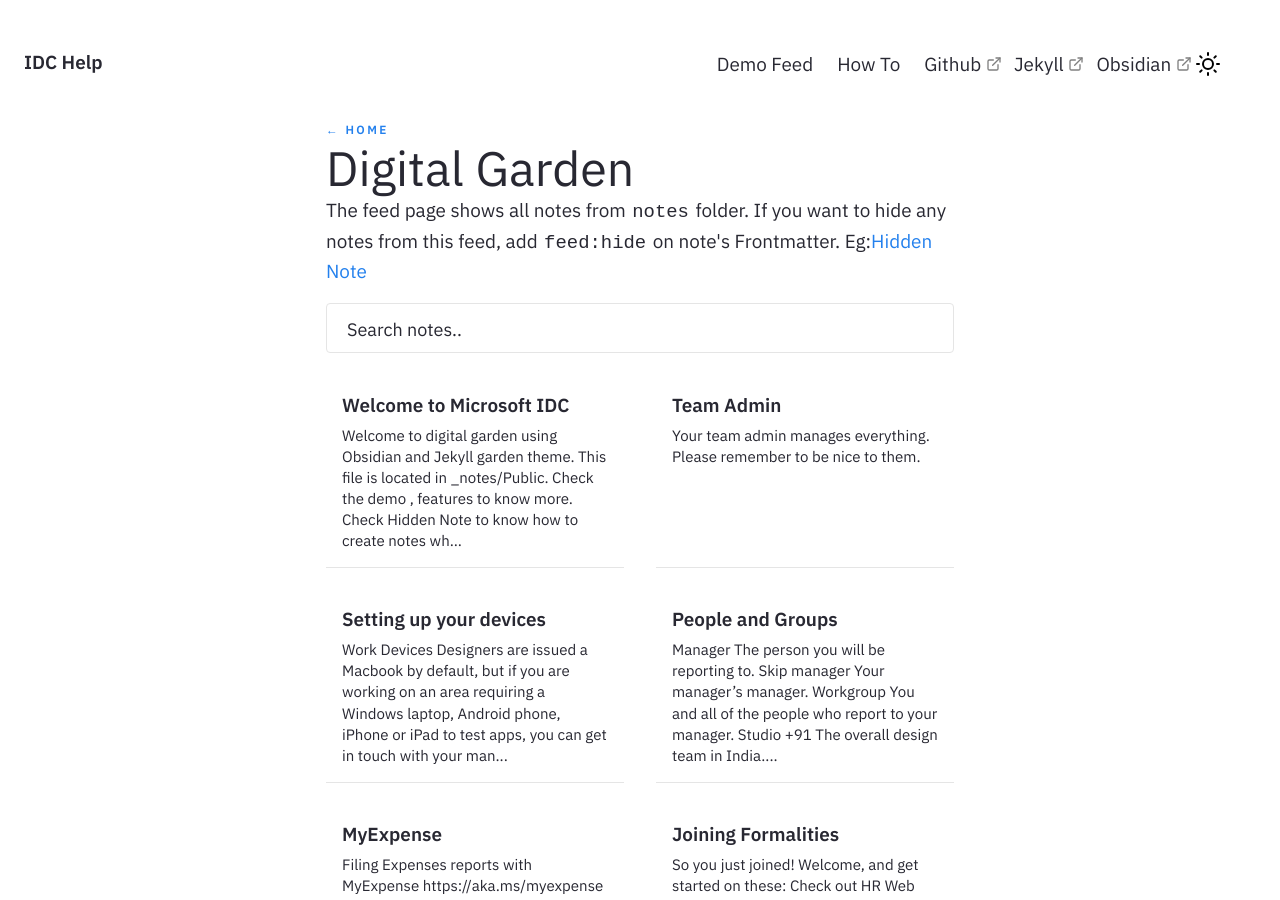
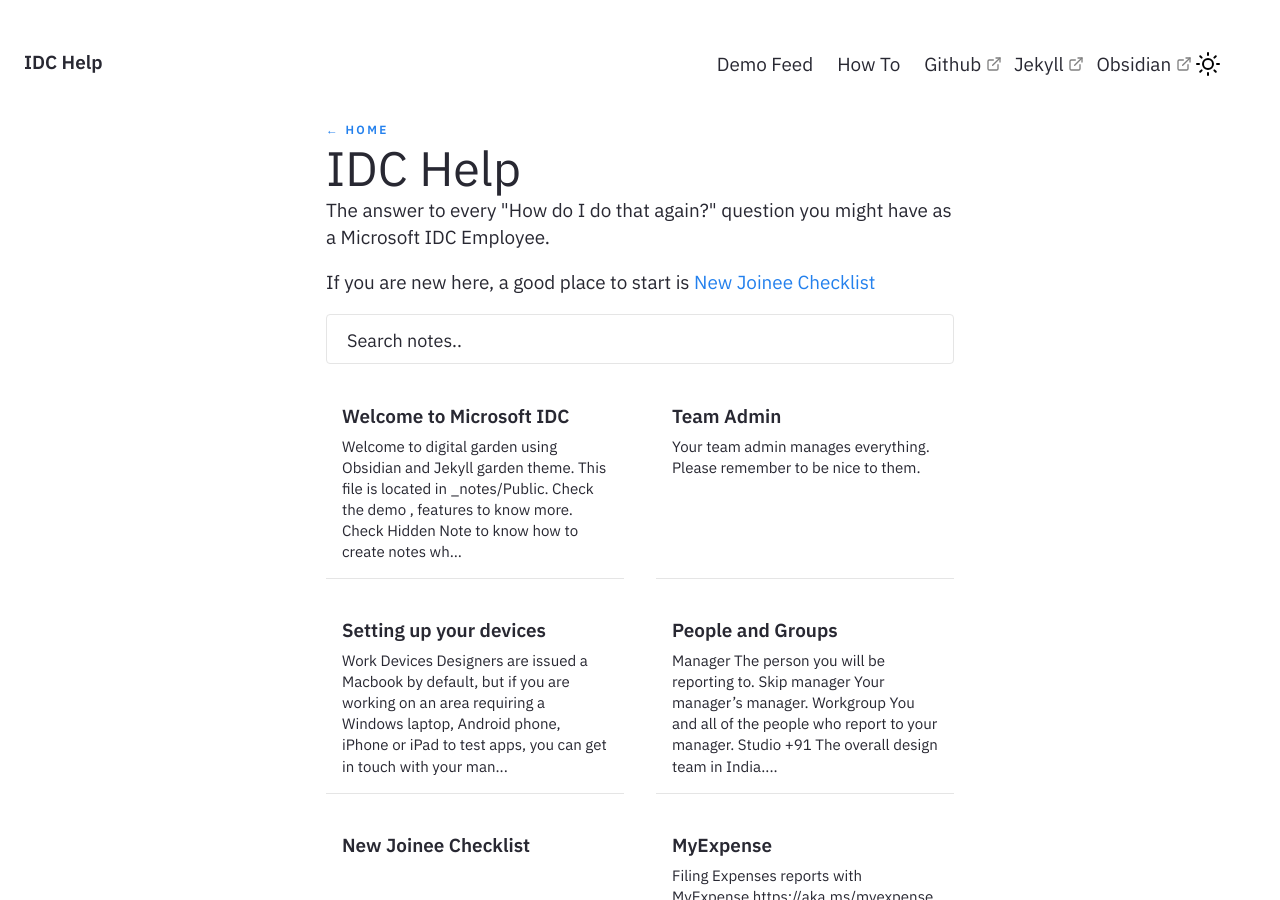
Before and after one commit to akademi-archive/akademi-archive.github.io, a Jekyll site: the page built from pages/notes.md, in a window 1280 px wide and 900 px high. Built offline with Jekyll 4.4.1, drawn with Linux system fonts in a browser that asks for light colours.

Commit message:
Fix landing page

```diff
--- a/pages/notes.md
+++ b/pages/notes.md
@@ -2,7 +2,9 @@
 layout: Post
 permalink: /notes
 feedformat: card
-title: Digital Garden
+title: IDC Help
 ---
 
-The feed page shows all notes from `notes` folder. If you want to hide any notes from this feed, add `feed:hide` on note's Frontmatter. Eg:[[Hidden Note]]
+The answer to every "How do I do that again?" question you might have as a Microsoft IDC Employee.
+
+If you are new here, a good place to start is [[New Joinee Checklist]]
```
Also changed, not shown: _notes/Public/Amex Corporate Card.md (+2 -2 lines), _notes/Public/New Joinee Checklist.md (added, +6 -0 lines), 2 other files.
